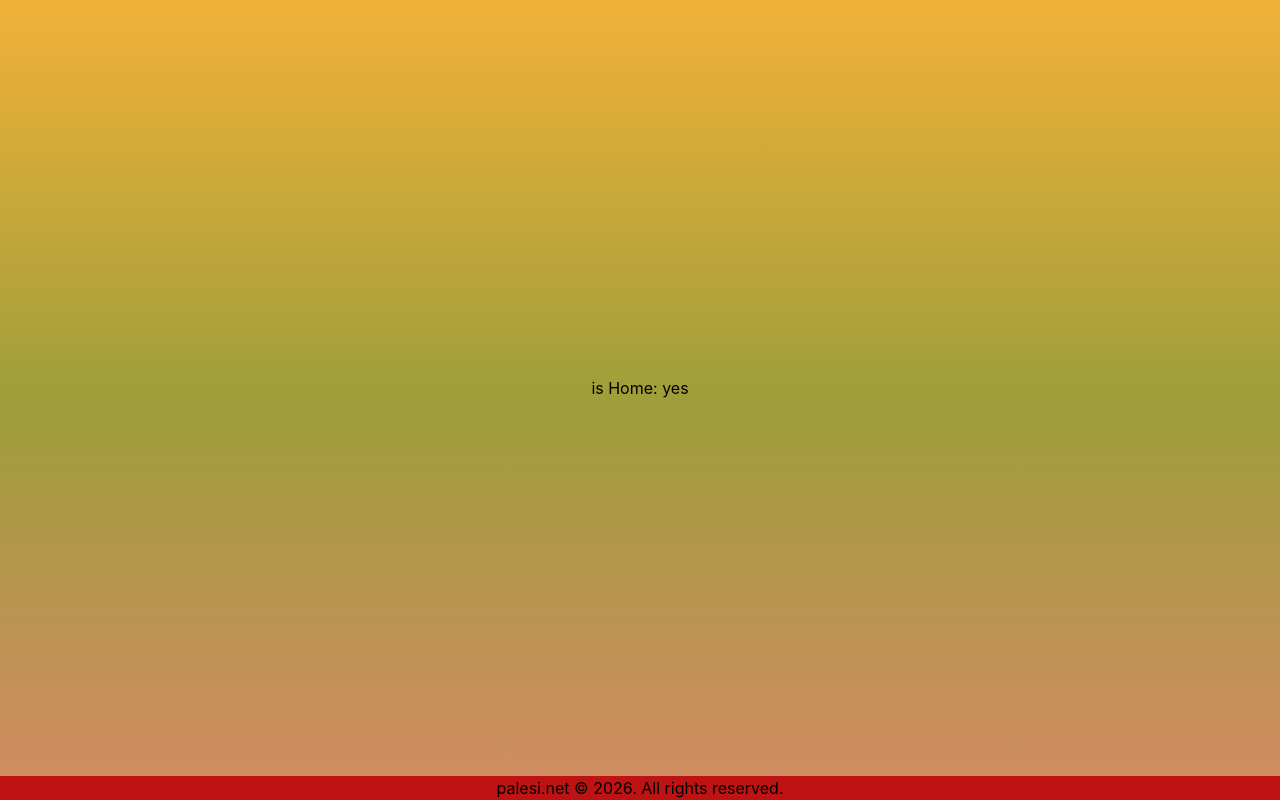
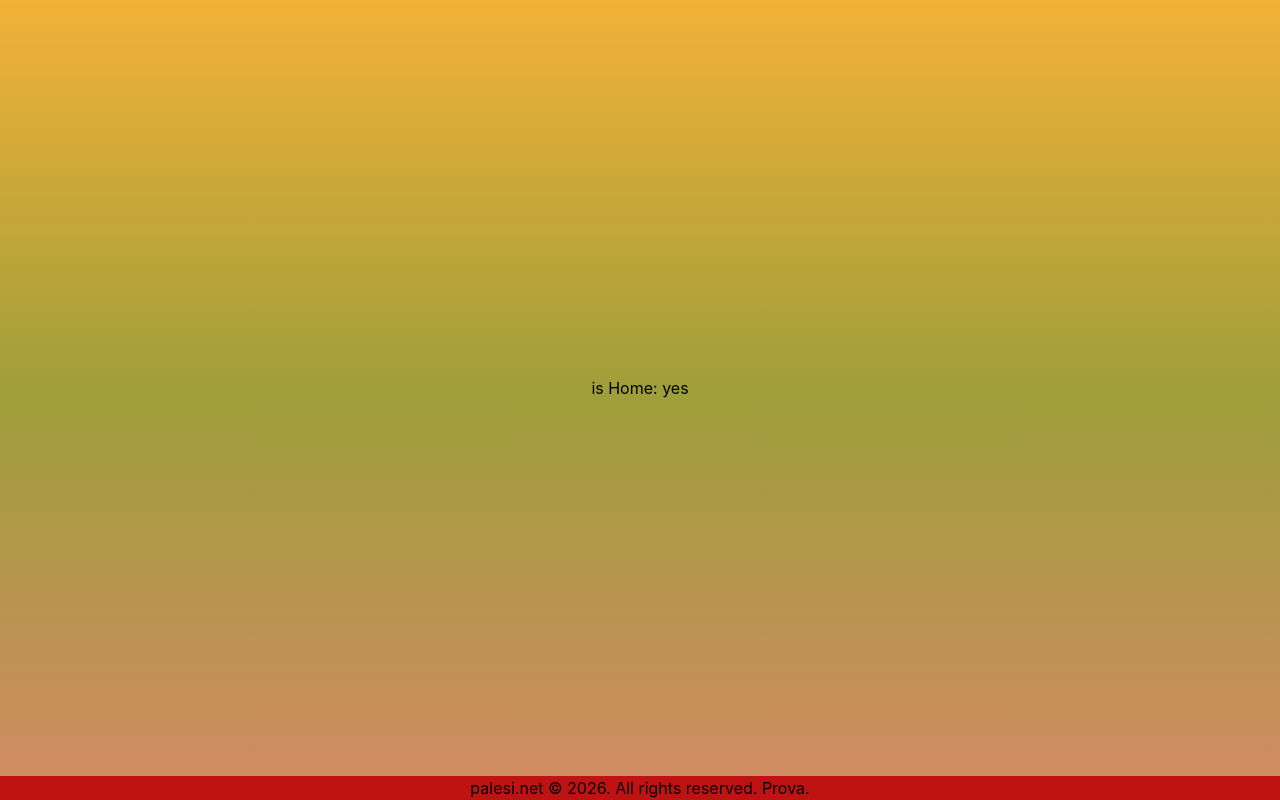
Before and after one commit to aureliodd/aureliodursodotcom, a React (Vite) app: page / in a window 1280 px wide. Built offline with nearby package versions, Linux system fonts and the light colour scheme.

Commit message:
try a commit

```diff
--- a/src/App.jsx
+++ b/src/App.jsx
@@ -28,7 +28,7 @@ function App() {
         </Routes>
       </Router>
       <Box className="footer" {...styles.provaComponent}>
-        palesi.net © {new Date().getFullYear()}. All rights reserved.
+        palesi.net © {new Date().getFullYear()}. All rights reserved. Prova.
       </Box>
     </div>
   )
```
